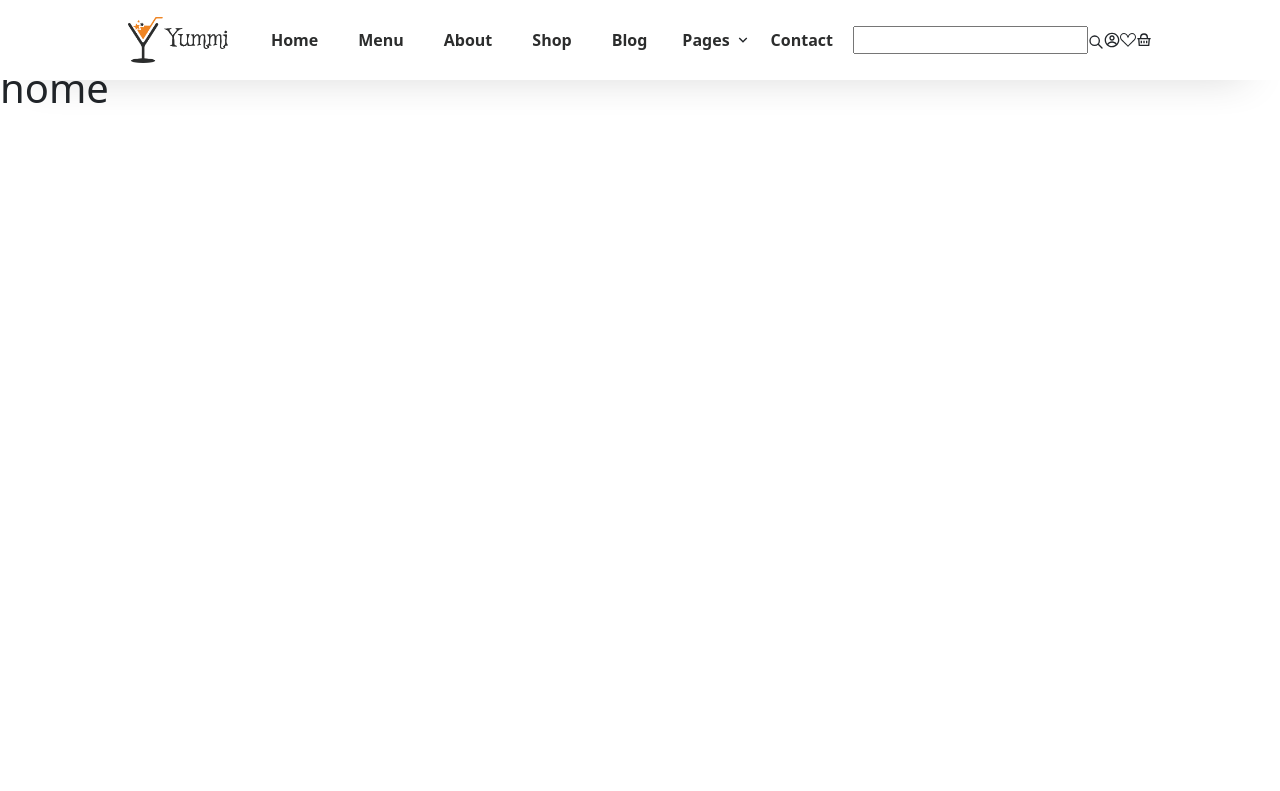
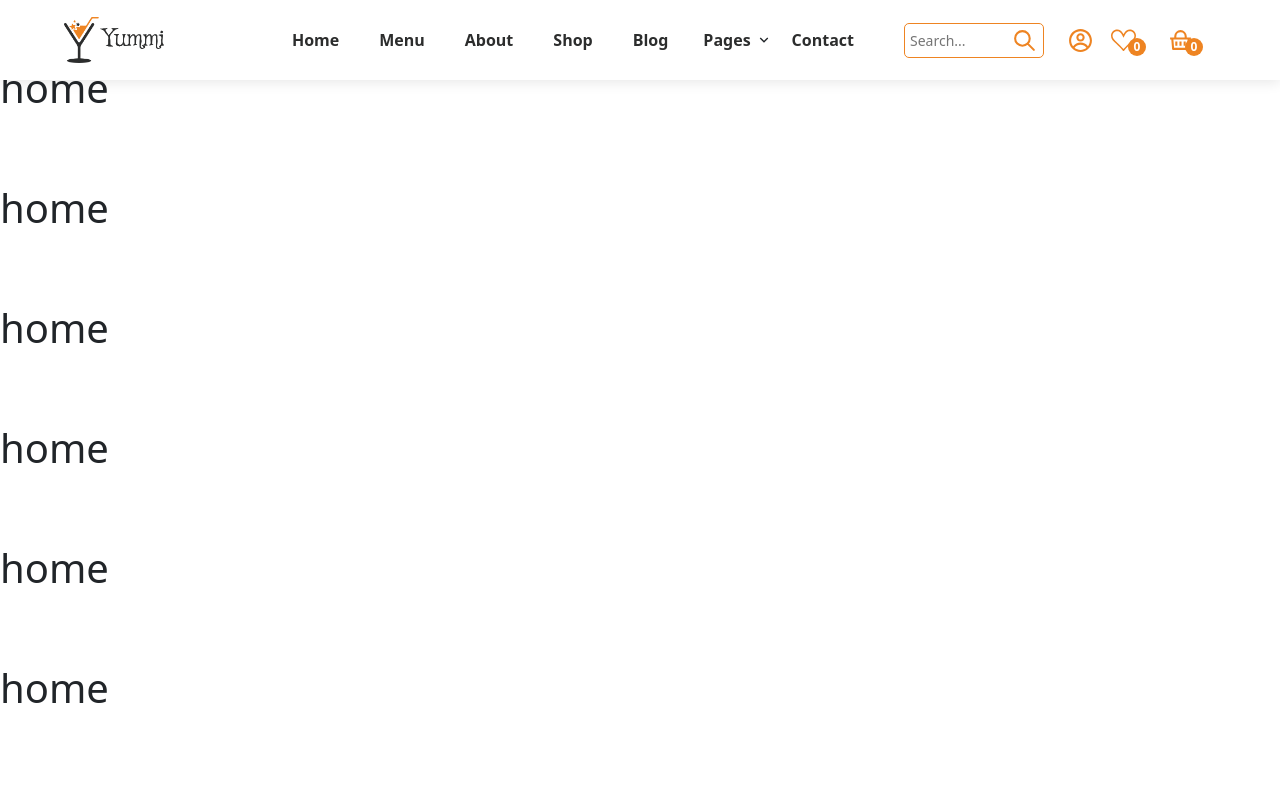
Before and after one commit to shsazib/yummi-restaurant-ecommerce-website, a React (Create React App) app: page / in a window 1280 px wide. Shown: the top 791 px of the page. Built offline with nearby package versions, Linux system fonts and the light colour scheme.

Commit message:
complete responsive navbar

```diff
--- a/src/Component/NavBar/NavBar.css
+++ b/src/Component/NavBar/NavBar.css
@@ -7,11 +7,11 @@
   position: fixed;
   height: 80px;
   width: 100%;
-  box-shadow: rgba(0, 0, 0, 0.45) 0px 25px 40px -35px;
+  box-shadow: rgba(0, 0, 0, 0.09) 0px 3px 12px;
   padding: 0 10%;
   background-color: #fff;
 }
-.full-nav-bar .menu{
+.full-nav-bar .menu {
   height: 80px;
   display: flex;
   justify-content: space-between;
@@ -25,8 +25,8 @@
   display: flex;
   align-items: center;
 }
-nav .active{
-    color: #ee8422;
+nav .active {
+  color: #ee8422;
 }
 nav ul {
   display: flex;
@@ -45,7 +45,7 @@ nav ul li a {
   color: #2c2d2d;
   font-weight: 600;
 }
-nav ul li:hover a{
+nav ul li:hover a {
   color: #ee8422;
 }
 .sub-menu-index {
@@ -54,6 +54,11 @@ nav ul li:hover a{
   cursor: pointer;
   margin: 0;
   padding: 18px 0;
+  transition: 0.3s;
+}
+.sub-menu:hover .page-array {
+  transform: rotate(180deg);
+  color: #ee8422;
 }
 .sub-menu-index a {
   padding-right: 5px;
@@ -65,19 +70,21 @@ nav ul li:hover a{
   background-color: #fff;
   top: 50px;
   opacity: 0;
-  transition: all .25s ease;
+  transition: all 0.25s ease;
   visibility: hidden;
   z-index: 1;
+  box-shadow: rgba(0, 0, 0, 0.1) 0px 1px 2px 0px;
+  padding-bottom: 40px;
 }
-.main-sub-menu li{
+.main-sub-menu li {
   position: relative;
   margin: 30px 0;
 }
-.main-sub-menu li a{
-width: 100%;
-position: absolute;
+.main-sub-menu li a {
+  width: 100%;
+  position: absolute;
 }
-.main-sub-menu li a:hover{
+.main-sub-menu li a:hover {
   background-color: #f2ece7;
 }
 .sub-menu:hover .main-sub-menu {
@@ -88,4 +95,195 @@ position: absolute;
 .nav-icon {
   display: flex;
   align-items: center;
+  margin-left: 30px;
 }
+.nav-right-3icon {
+  display: flex;
+}
+.nav-input-search {
+  display: flex;
+  align-items: center;
+  width: 140px;
+  height: 35px;
+  border: 1px solid #ee8422;
+  border-radius: 5px;
+  padding: 5px;
+  margin-right: 15px;
+}
+.nav-input-search input {
+  width: 102px;
+  border: none;
+  outline: none;
+  font-size: 14px;
+}
+.search-icon {
+  cursor: pointer;
+  font-size: 25px;
+  transition: 0.1s;
+  color: #ee8422;
+}
+.search-icon:active {
+  font-size: 15px;
+}
+.nav-right-icon {
+  display: grid;
+  align-items: center;
+  margin: 6px;
+  padding: 3px;
+  font-size: 25px;
+  cursor: pointer;
+  color: #ee8422;
+  position: relative;
+}
+.nav-right-icon-span {
+  width: 18px;
+  height: 18px;
+  background-color: #ee8422;
+  border-radius: 50%;
+  color: #fff;
+  font-size: 12px;
+  position: absolute;
+  bottom: 0;
+  left: 20px;
+  text-align: center;
+  font-weight: 600;
+}
+.right-span {
+  margin-right: 20px;
+}
+.nav-responsive-icon {
+  display: none;
+}
+
+@media screen and (max-width: 1400px) {
+  .full-nav-bar {
+    padding: 0 5%;
+  }
+}
+@media screen and (max-width: 1200px) {
+  nav ul li {
+    margin: 3px;
+  }
+  nav ul li a {
+    text-decoration: none;
+    padding: 7px 10px;
+  }
+  .sub-menu-index {
+    padding: 10px 0;
+  }
+  .main-sub-menu {
+    padding-bottom: 30px;
+  }
+  .main-sub-menu li {
+    margin: 20px 0;
+  }
+  .search-icon {
+    font-size: 20px;
+  }
+  .nav-input-search {
+    height: 30px;
+  }
+  .nav-right-icon {
+    margin: 5px;
+    padding: 3px;
+    font-size: 20px;
+  }
+  .nav-right-icon-span {
+    width: 14px;
+    height: 14px;
+    font-size: 10px;
+    bottom: 0;
+    left: 15px;
+  }
+  .right-span {
+    margin-right: 20px;
+  }
+}
+
+@media screen and (max-width: 1050px) {
+  .full-nav-bar {
+    padding: 0 0%;
+  }
+  .full-nav-right-side {
+    width: 305px;
+    height: 100vh;
+    padding: 15px 0;
+    overflow-x: scroll;
+    display: flex;
+    flex-direction: column;
+    background-color: #f2f2f2;
+    margin-top: 109.5vh;
+    position: absolute;
+    transition: 0.5s;
+    left: 0%;
+  }
+  .full-nav-right-side-close {
+    left: -100%;
+  }
+  .logo {
+    margin-left: 10%;
+  }
+  nav ul {
+    flex-direction: column;
+  }
+  nav ul li {
+    margin: 5px;
+  }
+  .nav-responsive-icon {
+    display: block;
+    margin-right: 10%;
+    cursor: pointer;
+    color: #ee8422;
+  }
+  .nav-responsive-bars-icon {
+    font-size: 25px;
+  }
+  .sub-menu-index {
+    padding: 0px 0;
+  }
+  .main-sub-menu {
+    position: initial;
+    display: none;
+  }
+  .main-sub-menu-close {
+    display: flex;
+    flex-direction: column;
+    width: 290px;
+    border-radius: 5px;
+    background-color: #fff;
+    box-shadow: rgba(17, 17, 26, 0.05) 0px 1px 0px,
+      rgba(17, 17, 26, 0.1) 0px 0px 8px;
+  }
+  .main-sub-menu li a {
+    position: initial;
+  }
+  .sub-menu {
+    display: grid;
+    justify-items: center;
+  }
+  .sub-menu:hover .page-array {
+    transform: rotate(180deg);
+    color: #ee8422;
+  }
+  .nav-icon {
+    display: flex;
+    flex-direction: column;
+  }
+  .nav-input-search {
+    width: 200px;
+  }
+  .nav-input-search input {
+    width: 165px;
+    background-color: #f2f2f2;
+  }
+  .nav-right-icon {
+    font-size: 30px;
+  }
+  .nav-right-icon-span {
+    left: 20px;
+    bottom: 2px;
+  }
+  .profile-right {
+    margin-right: 20px;
+  }
+}
--- a/src/Component/NavBar/NavBar.js
+++ b/src/Component/NavBar/NavBar.js
@@ -1,13 +1,25 @@
-import React from "react";
+import React, { useState } from "react";
 import "./NavBar.css";
 import { NavLink, Link } from "react-router-dom";
 import Logo from "./image/logo.png";
 import { HiOutlineSearch } from "react-icons/hi";
 import { CgProfile } from "react-icons/cg";
 import { BsSuitHeart } from "react-icons/bs";
+import { FaBars } from "react-icons/fa";
+import { GrClose } from "react-icons/gr";
 import { RiShoppingBasketLine, RiArrowDownSLine } from "react-icons/ri";
 
 const NavBar = () => {
+  const [change, setChange] = useState(false);
+  const [click, setClick] = useState(false);
+
+  const handelClick = () => {
+    setChange(!change);
+  };
+  const clicked = () => {
+    setClick(!click);
+  };
+
   return (
     <>
       <section className="full-nav-bar">
@@ -17,7 +29,13 @@ const NavBar = () => {
               <img src={Logo} alt="Logo"></img>
             </Link>
           </div>
-          <div className="full-nav-right-side">
+          <div
+            className={
+              change
+                ? "full-nav-right-side"
+                : " full-nav-right-side full-nav-right-side-close"
+            }
+          >
             <nav>
               <ul>
                 <li>
@@ -36,12 +54,14 @@ const NavBar = () => {
                   <NavLink to="/blog">Blog</NavLink>
                 </li>
                 <div className="sub-menu">
-                  <li className="sub-menu-index">
+                  <li className="sub-menu-index" onClick={clicked}>
                     <Link to="#">Pages</Link>
-                    <RiArrowDownSLine />
+                    <RiArrowDownSLine className={click ? "page-array" : ""} />
                   </li>
 
-                  <ul className="main-sub-menu">
+                  <ul
+                    className={click ? "main-sub-menu-close" : "main-sub-menu"}
+                  >
                     <li>
                       <NavLink to="/faq">FAQ</NavLink>
                     </li>
@@ -56,14 +76,31 @@ const NavBar = () => {
               </ul>
             </nav>
             <div className="nav-icon">
-              <div>
-                <input />
-                <HiOutlineSearch />
+              <div className="nav-input-search">
+                <input placeholder="Search..." />
+                <HiOutlineSearch className="search-icon" />
               </div>
-              <CgProfile />
-              <BsSuitHeart />
-              <RiShoppingBasketLine />
+              <div className="nav-right-3icon">
+                <div className="nav-right-icon profile-right">
+                  <CgProfile />
+                </div>
+                <div className="nav-right-icon right-span">
+                  <BsSuitHeart />
+                  <span className="nav-right-icon-span">0</span>
+                </div>
+                <div className="nav-right-icon right-span">
+                  <RiShoppingBasketLine />
+                  <span className="nav-right-icon-span">0</span>
+                </div>
+              </div>
             </div>
+          </div>
+          <div className="nav-responsive-icon" onClick={handelClick}>
+            {change ? (
+              <GrClose className="nav-responsive-bars-icon" />
+            ) : (
+              <FaBars className="nav-responsive-bars-icon" />
+            )}
           </div>
         </div>
       </section>
--- a/src/Pages/Home/Home.js
+++ b/src/Pages/Home/Home.js
@@ -5,6 +5,45 @@ const home = () => {
   return (
     <>
     <h1>home</h1>
+    <h1>home</h1>
+    <h1>home</h1>
+    <h1>home</h1>
+    <h1>home</h1>
+    <h1>home</h1>
+    <h1>home</h1>
+    <h1>home</h1>
+    <h1>home</h1>
+    <h1>home</h1>
+    <h1>home</h1>
+    <h1>home</h1>
+    <h1>home</h1>
+    <h1>home</h1>
+    <h1>home</h1>
+    <h1>home</h1>
+    <h1>home</h1>
+    <h1>home</h1>
+    <h1>home</h1>
+    <h1>home</h1>
+    <h1>home</h1>
+    <h1>home</h1>
+    <h1>home</h1>
+    <h1>home</h1>
+    <h1>home</h1>
+    <h1>home</h1>
+    <h1>home</h1>
+    <h1>home</h1>
+    <h1>home</h1>
+    <h1>home</h1>
+    <h1>home</h1>
+    <h1>home</h1>
+    <h1>home</h1>
+    <h1>home</h1>
+    <h1>home</h1>
+    <h1>home</h1>
+    <h1>home</h1>
+    <h1>home</h1>
+    <h1>home</h1>
+    <h1>home</h1>
     </>
   )
 }
```
